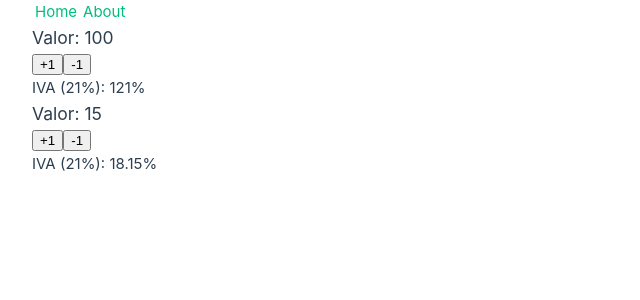
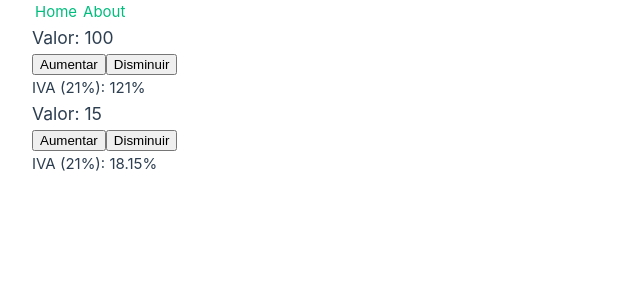
Before and after one commit to kekosoftware/vu3-composition-api, a Vue app: page /about in a window 1280 px wide. Shown: the top 300 px of the page, without its empty margins (0-640 px from the left). Built offline with nearby package versions, Linux system fonts and the light colour scheme.

Commit message:
Working with Emit, traditional way

```diff
--- /dev/null
+++ b/src/components/Button.vue
@@ -0,0 +1,20 @@
+<template>
+
+    <button @click="$emit('cambiar')">{{ title }}</button>
+</template>
+
+<script setup>
+
+const props = defineProps({
+    title: {
+        type: String,
+        required: true,
+
+    },
+    value: {
+        type: Number,
+
+    },
+})
+
+</script>
--- a/src/components/Counter.vue
+++ b/src/components/Counter.vue
@@ -1,8 +1,9 @@
 <template>
     <div>
         <h3>Valor: {{ count }}</h3>
-        <button @click="aumentar">+1</button>
-        <button @click="disminuir">-1</button>
+
+        <Button @cambiar="aumentar" title="Aumentar" />
+        <Button @cambiar="disminuir" title="Disminuir"/>
 
         <h4>IVA (21%): {{ iva }}%</h4>
     </div>
@@ -11,6 +12,7 @@
 
 <script setup>
 import { ref, computed, defineProps } from "vue";
+import Button from './Button.vue';
 
 const props = defineProps({
     initialValue: {
```
